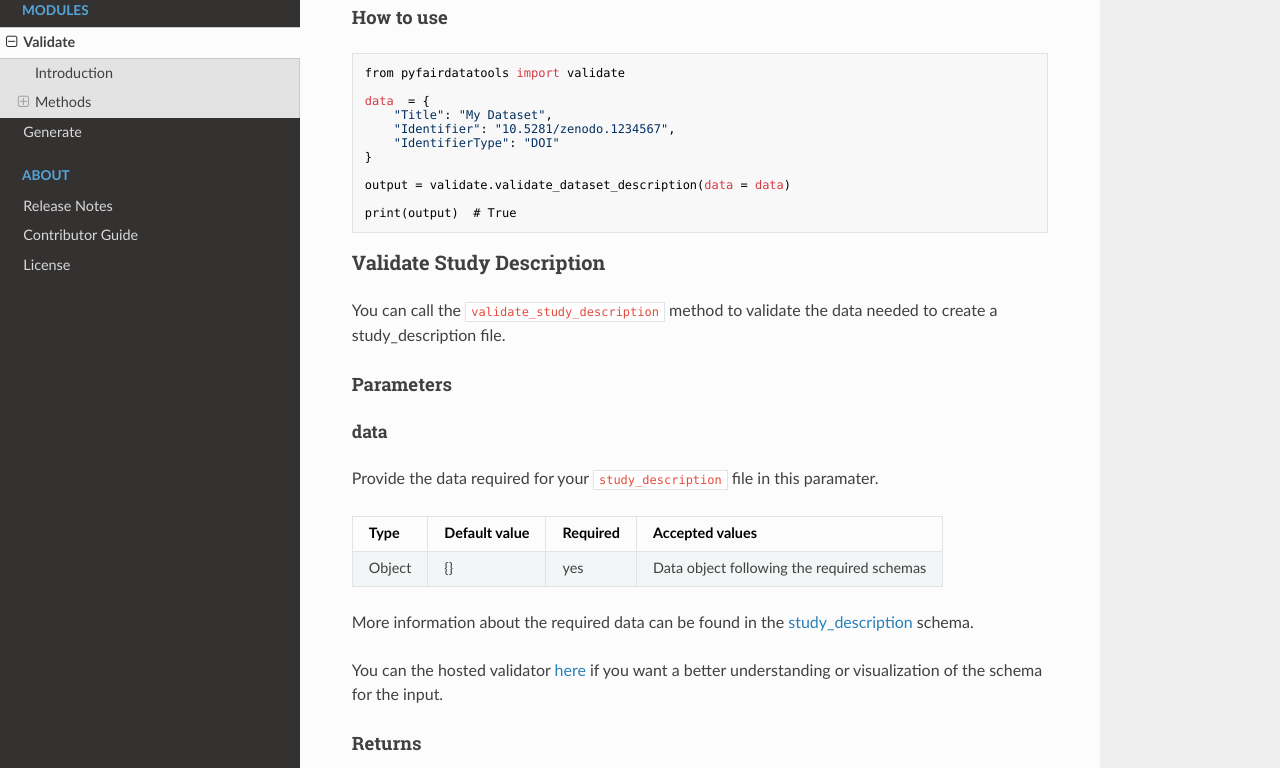
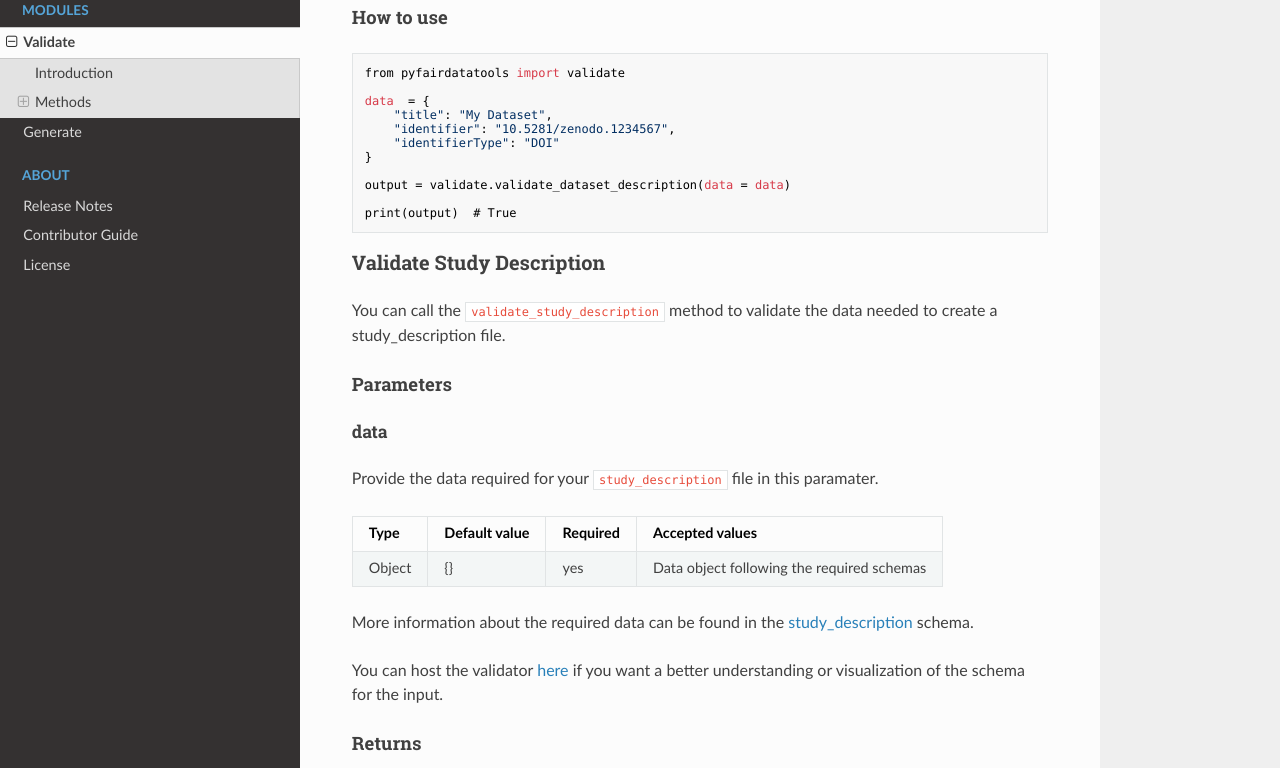
Before and after one commit to AI-READI/pyfairdatatools, an MkDocs documentation site: the page built from docs/modules/validate.md, in a window 1280 px wide and 1400 px high, scrolled down 1088 px. Shown: the part 152-920 px from the top of the window. Built offline with MkDocs 1.6.1, drawn with Linux system fonts in a browser that asks for light colours; nearby versions of some CDN libraries; some of the changed text lies outside the part shown.

Commit message:
fix: update validate docs

```diff
--- a/docs/modules/validate.md
+++ b/docs/modules/validate.md
@@ -30,9 +30,9 @@
 | ------ | ------------- | -------- | ------------------------------------------ |
 | Object | {}            | yes      | Data object following the required schemas |
 
-More information about the required data can be found in the [dataset_description](https://github.com/AI-READI/high-level-dataset-structure/blob/specifications/main/v1.0.0/schemas/dataset_description.schema.json) schema.
+More information about the required data can be found in the [dataset_description](https://github.com/AI-READI/cds-specification/tree/main/docs/schemas/dataset_description.schema.json) schema.
 
-You can the hosted validator [here](https://www.jsonschemavalidator.net/s/makBzCFq) if you want a better understanding or visualization of the schema for the input.
+You can the hosted validator [here](https://www.jsonschemavalidator.net/s/Uaohwh1p) if you want a better understanding or visualization of the schema for the input.
 
 #### Returns
 
@@ -46,9 +46,9 @@
 from pyfairdatatools import validate
 
 data  = {
-    "Title": "My Dataset",
-    "Identifier": "10.5281/zenodo.1234567",
-    "IdentifierType": "DOI"
+    "title": "My Dataset",
+    "identifier": "10.5281/zenodo.1234567",
+    "identifierType": "DOI"
 }
 
 output = validate.validate_dataset_description(data = data)
@@ -70,9 +70,9 @@
 | ------ | ------------- | -------- | ------------------------------------------ |
 | Object | {}            | yes      | Data object following the required schemas |
 
-More information about the required data can be found in the [study_description](https://github.com/AI-READI/high-level-dataset-structure/blob/specifications/main/v1.0.0/schemas/dataset_description.schema.json) schema.
+More information about the required data can be found in the [study_description](https://github.com/AI-READI/cds-specification/tree/main/docs/schemas/study_description.schema.json) schema.
 
-You can the hosted validator [here](https://www.jsonschemavalidator.net/s/cmkkqm9P) if you want a better understanding or visualization of the schema for the input.
+You can host the validator [here](https://www.jsonschemavalidator.net/s/pfpR4Klf) if you want a better understanding or visualization of the schema for the input.
 
 #### Returns
 
@@ -110,9 +110,9 @@
 | ------ | ------------- | -------- | ------------------------------------------ |
 | Object | {}            | yes      | Data object following the required schemas |
 
-More information about the required data can be found in the [README](../schemas/README.md) schema.
+More information about the required data can be found in the [README](https://github.com/AI-READI/pyfairdatatools/blob/main/pyfairdatatools/schemas/readme.schema.json) schema.
 
-You can the hosted validator [here](https://www.jsonschemavalidator.net/s/aNSmlcv1) if you want a better understanding or visualization of the schema for the input.
+You can host the validator [here](https://www.jsonschemavalidator.net/s/qGe6d1wH) if you want a better understanding or visualization of the schema for the input.
 
 #### Returns
 
@@ -126,9 +126,9 @@
 from pyfairdatatools import validate
 
 data  = {
-    "Title": "My Dataset",
-    "Identifier": "10.5281/zenodo.1234567",
-    "Version": "1.0.0",
+    "title": "My Dataset",
+    "identifier": "10.5281/zenodo.1234567",
+    "version": "1.0.0",
 }
 
 output = validate.validate_readme(data = data)
@@ -184,9 +184,9 @@
 | ------ | ------------- | -------- | ------------------------------------------ |
 | Object | {}            | yes      | Data object following the required schemas |
 
-More information about the required data can be found in the [participants](../schemas/participants.md) schema.
+More information about the required data can be found in the [participants](https://github.com/AI-READI/pyfairdatatools/blob/main/pyfairdatatools/schemas/participants.schema.json) schema.
 
-You can the hosted validator [here](https://www.jsonschemavalidator.net/s/aNSmlcv1) if you want a better understanding or visualization of the schema for the input.
+You can host the validator [here](https://www.jsonschemavalidator.net/s/AGbykeCI) if you want a better understanding or visualization of the schema for the input.
 
 #### Returns
 
```
Also changed, not shown: 1 other file.
